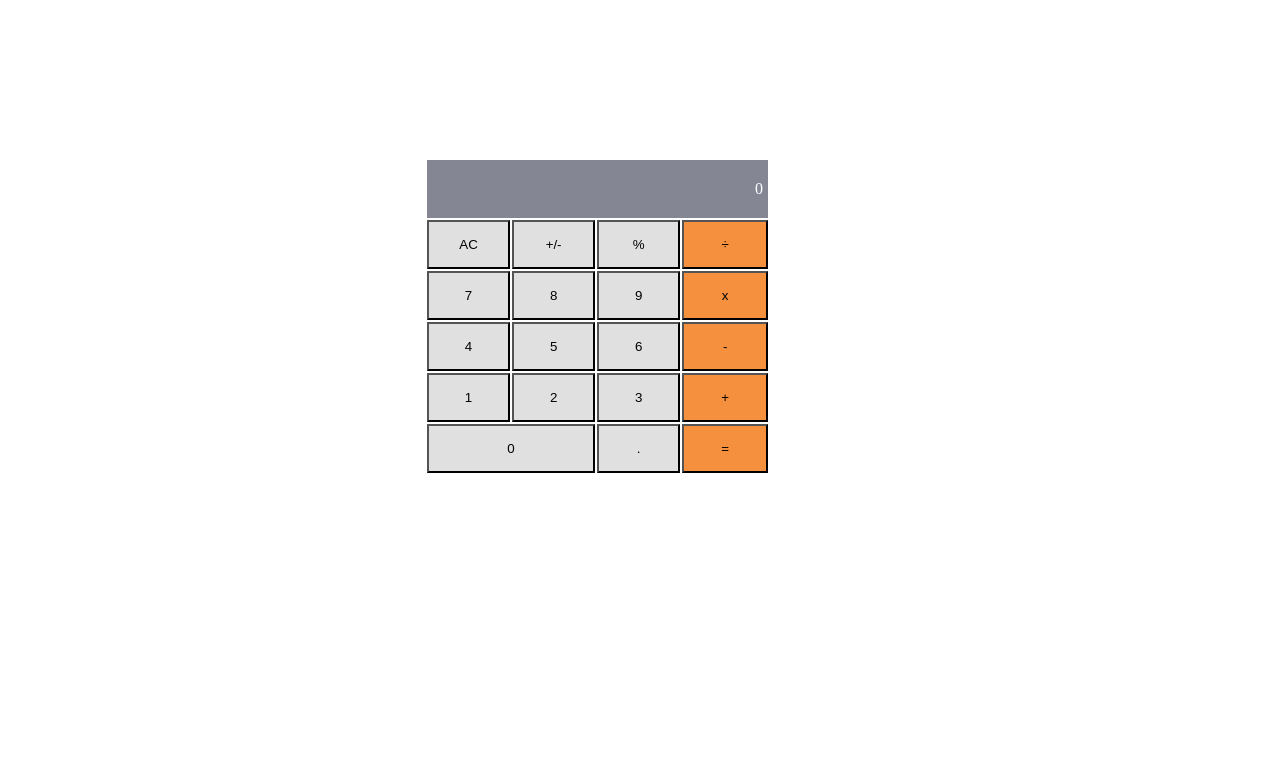
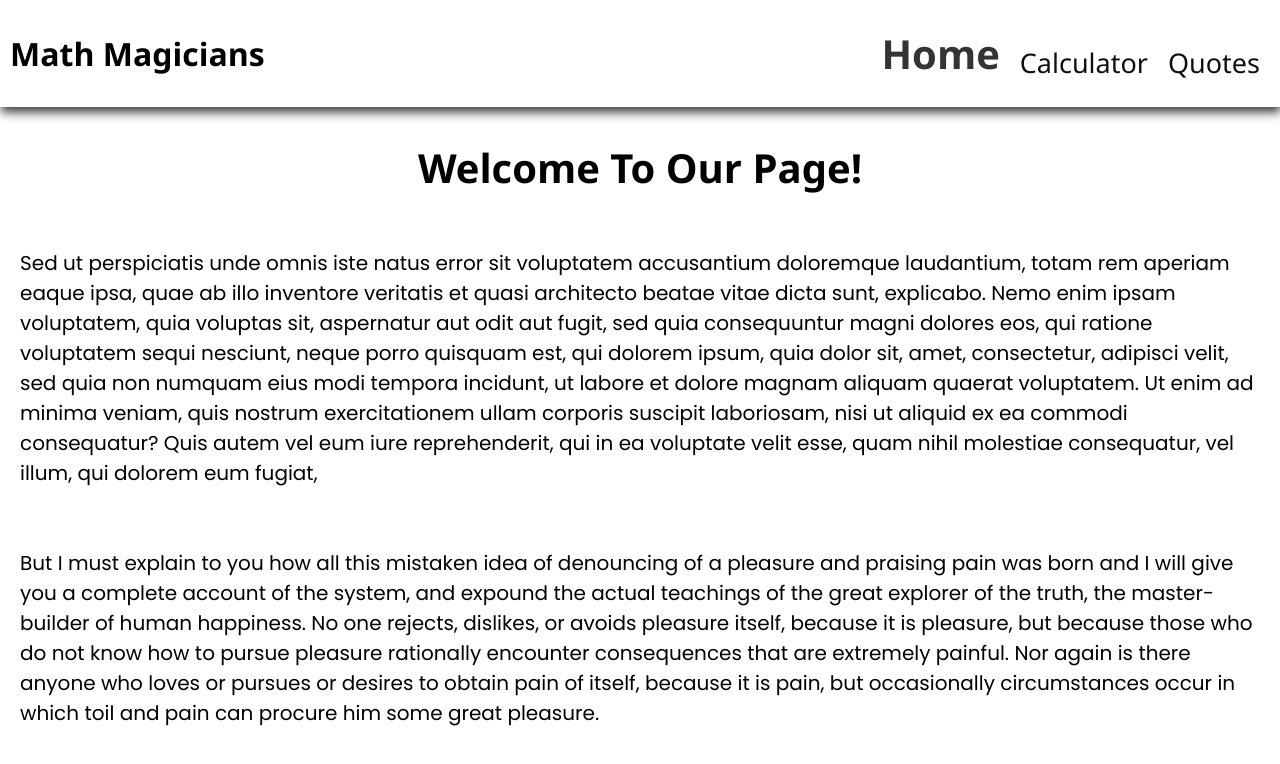
Before and after one commit to zairdon20/math-magicians, a React (Create React App) app: page / in a window 1280 px wide. Shown: the top 764 px of the page. Built offline with nearby package versions, Linux system fonts and the light colour scheme.

Commit message:
Add the routers>> and Update the index.js file

```diff
--- a/package.json
+++ b/package.json
@@ -9,6 +9,7 @@
     "big.js": "^6.1.1",
     "react": "^17.0.2",
     "react-dom": "^17.0.2",
+    "react-router-dom": "^6.2.1",
     "react-scripts": "5.0.0",
     "web-vitals": "^2.1.4"
   },
--- a/src/App.js
+++ b/src/App.js
@@ -1,19 +1,20 @@
+/* eslint-disable import/extensions */
 import React from 'react';
-import Calculator from './components/Calculator';
+import { Route, Routes } from 'react-router-dom';
+import NavBar from './components/NavBar';
+import Calculate from './pages/Calculate';
+import Home from './pages/Home';
+import Quote from './pages/Quotes';
 
-class App extends React.Component {
-  constructor(props) {
-    super(props);
-    this.state = [];
-  }
-
-  render() {
-    return (
-      <div>
-        <Calculator />
-      </div>
-    );
-  }
-}
+const App = () => (
+  <>
+    <NavBar />
+    <Routes>
+      <Route exact path="/" element={<Home />} />
+      <Route path="/calculator" element={<Calculate />} />
+      <Route path="/quotes" element={<Quote />} />
+    </Routes>
+  </>
+);
 
 export default App;
--- /dev/null
+++ b/src/components/NavBar.js
@@ -0,0 +1,38 @@
+import React from 'react';
+import { NavLink } from 'react-router-dom';
+
+const NavBar = () => {
+  const links = [
+    {
+      id: 1,
+      path: '/',
+      text: 'Home',
+    },
+    {
+      id: 2,
+      path: '/calculator',
+      text: 'Calculator',
+    },
+    {
+      id: 3,
+      path: '/quotes',
+      text: 'Quotes',
+    },
+  ];
+  return (
+    <header>
+      <h1>Math Magicians</h1>
+      <nav>
+        <ul>
+          {links.map((link) => (
+            <li key={link.id}>
+              <NavLink to={link.path}>{link.text}</NavLink>
+            </li>
+          ))}
+        </ul>
+      </nav>
+    </header>
+  );
+};
+
+export default NavBar;
--- a/src/index.css
+++ b/src/index.css
@@ -1,3 +1,146 @@
-* {
+@import url('https://fonts.googleapis.com/css2?family=Poppins:wght@300;400;700&display=swap');
+
+body {
+  display: flex;
+  justify-content: center;
+  align-items: center;
   margin: 0;
+  padding: 0;
+  font-family: 'Segoe UI', Tahoma, Geneva, Verdana, sans-serif;
+  height: 100%;
+  width: 100vw;
 }
+
+#root {
+  width: 100%;
+  height: 100%;
+}
+
+header {
+  display: flex;
+  align-items: center;
+  justify-content: space-between;
+  box-shadow: 1px 5px 10px #343435;
+  padding: 10px;
+}
+
+nav {
+  margin-right: 10px;
+}
+
+nav ul {
+  display: flex;
+  list-style-type: none;
+  gap: 20px;
+  justify-content: center;
+  align-items: flex-end;
+}
+
+nav ul a {
+  font-size: 27px;
+  text-decoration: none;
+  color: #0f0f11;
+}
+
+nav ul a:hover {
+  color: #000;
+  opacity: 0.6;
+}
+
+.active {
+  color: #343435;
+  font-weight: bold;
+  font-size: 40px;
+}
+
+.heading {
+  text-align: center;
+  font-size: 40px;
+  text-transform: capitalize;
+}
+
+.text {
+  padding: 20px;
+  font-family: "Poppins", sans-serif;
+  font-size: 20px;
+}
+
+.quote-container {
+  display: flex;
+  justify-content: center;
+  align-items: center;
+  height: 80vh;
+}
+
+.quote-text {
+  padding: 20px;
+  font-size: 35px;
+  text-align: center;
+  font-weight: 400;
+}
+
+.author {
+  font-weight: bold;
+}
+
+.wrapper {
+  position: relative;
+  align-items: center;
+  height: 100vh;
+  top: 0%;
+  text-align: center;
+}
+
+button {
+  background-color: transparent;
+  border: none;
+  padding: 20px;
+  box-shadow: 2px -3px 2px #0f0f11;
+}
+
+button:active {
+  box-shadow: -2px 2px 2px 2px #343435 inset;
+}
+
+.Calc-container {
+  display: grid;
+  grid-template-columns: auto auto auto auto;
+  grid-gap: 3px;
+  background-color: gray;
+  width: 34vw;
+  padding: 1px;
+  margin-top: 50px;
+}
+
+.display-result {
+  grid-column-start: 1;
+  grid-column-end: 5;
+  background-color: #858694;
+  color: rgb(255, 255, 255);
+  display: flex;
+  justify-content: flex-end;
+  cursor: auto;
+  box-shadow: 2px -3px 2px #0f0f11;
+}
+
+.zero {
+  grid-column-start: 1;
+  grid-column-end: 3;
+  cursor: pointer;
+}
+
+.Calc-container > div {
+  text-align: center;
+  padding: 15px 10px;
+  font-size: 30px;
+}
+
+.pad {
+  background-color: #e0e0e0;
+  cursor: pointer;
+}
+
+.operator {
+  background-color: #f5913e;
+  cursor: pointer;
+}
--- a/src/index.js
+++ b/src/index.js
@@ -1,11 +1,15 @@
+/* eslint-disable import/extensions */
 import React from 'react';
 import ReactDOM from 'react-dom';
+import { BrowserRouter } from 'react-router-dom';
 import './index.css';
 import App from './App';
 
 ReactDOM.render(
   <React.StrictMode>
-    <App />
+    <BrowserRouter>
+      <App />
+    </BrowserRouter>
   </React.StrictMode>,
   document.getElementById('root'),
 );
--- /dev/null
+++ b/src/pages/Calculate.js
@@ -0,0 +1,15 @@
+import React from 'react';
+import Calculator from '../components/Calculator';
+
+const Calculate = () => (
+  <>
+    <div className="wrapper">
+      <div>
+        <h2 className="math-text">Let us do some Math!!</h2>
+        <Calculator />
+      </div>
+    </div>
+  </>
+);
+
+export default Calculate;
--- /dev/null
+++ b/src/pages/Home.js
@@ -0,0 +1,35 @@
+import React from 'react';
+
+const Home = () => (
+  <>
+    <h2 className="heading">Welcome to our page!</h2>
+    <p className="text">
+      Sed ut perspiciatis unde omnis iste natus error sit voluptatem accusantium
+      doloremque laudantium, totam rem aperiam eaque ipsa, quae ab illo
+      inventore veritatis et quasi architecto beatae vitae dicta sunt,
+      explicabo. Nemo enim ipsam voluptatem, quia voluptas sit, aspernatur aut
+      odit aut fugit, sed quia consequuntur magni dolores eos, qui ratione
+      voluptatem sequi nesciunt, neque porro quisquam est, qui dolorem ipsum,
+      quia dolor sit, amet, consectetur, adipisci velit, sed quia non numquam
+      eius modi tempora incidunt, ut labore et dolore magnam aliquam quaerat
+      voluptatem. Ut enim ad minima veniam, quis nostrum exercitationem ullam
+      corporis suscipit laboriosam, nisi ut aliquid ex ea commodi consequatur?
+      Quis autem vel eum iure reprehenderit, qui in ea voluptate velit esse,
+      quam nihil molestiae consequatur, vel illum, qui dolorem eum fugiat,
+    </p>
+    <p className="text">
+      But I must explain to you how all this mistaken idea of denouncing of a
+      pleasure and praising pain was born and I will give you a complete account
+      of the system, and expound the actual teachings of the great explorer of
+      the truth, the master-builder of human happiness. No one rejects,
+      dislikes, or avoids pleasure itself, because it is pleasure, but because
+      those who do not know how to pursue pleasure rationally encounter
+      consequences that are extremely painful. Nor again is there anyone who
+      loves or pursues or desires to obtain pain of itself, because it is pain,
+      but occasionally circumstances occur in which toil and pain can procure
+      him some great pleasure.
+    </p>
+  </>
+);
+
+export default Home;
--- /dev/null
+++ b/src/pages/Quotes.js
@@ -0,0 +1,47 @@
+import React from 'react';
+
+const Quote = () => {
+  const Quotes = [
+    {
+      id: 1,
+      quote: 'Mathematics is not about numbers, equations or algorithms, it is about understanding',
+      author: 'William Paul',
+    },
+    {
+      id: 2,
+      quote: 'Mathematics is about practice. The more you work, the more you discover',
+      author: 'Berry allen',
+    },
+    {
+      id: 3,
+      quote: 'Mathematics is the mother language of science. All the disciplines use Mathematics',
+      author: 'Andrew Wilson',
+    },
+    {
+      id: 4,
+      quote: 'If you could measure the capacity of thinking of the person, use Mathematics',
+      author: 'Donard Phill',
+    },
+  ];
+  const random = Math.floor(Math.random() * 4) + 1;
+  return (
+    <div className="quote-container">
+      {Quotes.map((Quote) => {
+        if (Quote.id === random) {
+          return (
+            <p className="quote-text">
+              &quot;
+              {Quote.quote}
+              &quot;
+              ~
+              <span className="author">{Quote.author}</span>
+            </p>
+          );
+        }
+        return false;
+      })}
+    </div>
+  );
+};
+
+export default Quote;
```
Also changed, not shown: 1 other file (tests, documents, lock files or other folders).
